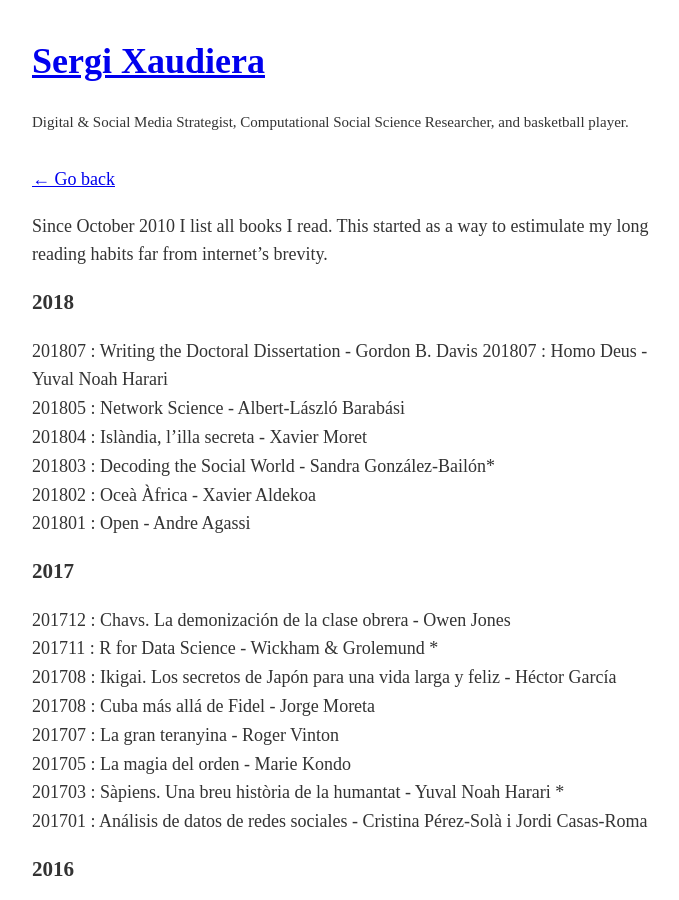
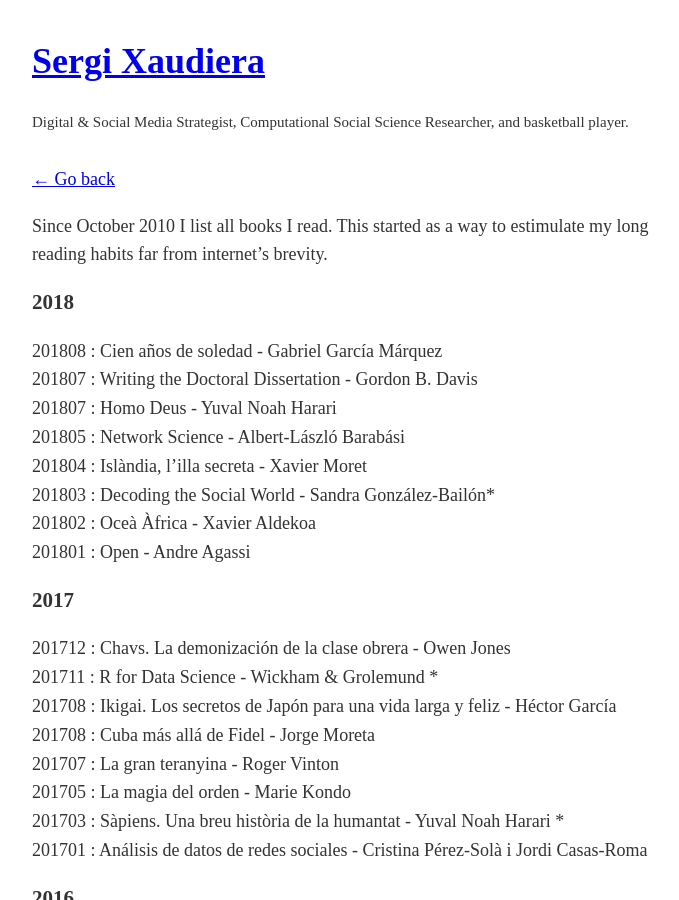
Before and after one commit to sergixaudiera/sergixaudiera.github.io, a Jekyll site: the page built from library.md, in a window 1280 px wide and 900 px high. Shown: the whole window, without its empty margins (283-962 px from the left). Built offline with Jekyll 4.4.1, drawn with Linux system fonts in a browser that asks for light colours.

Commit message:
+ 100 años de soledad

```diff
--- a/library.md
+++ b/library.md
@@ -7,6 +7,7 @@
 Since October 2010 I list all books I read. This started as a way to estimulate my long reading habits far from internet's brevity.
 
 ### 2018
+201808 : Cien años de soledad - Gabriel García Márquez
 201807 : Writing the Doctoral Dissertation - Gordon B. Davis
 201807 : Homo Deus - Yuval Noah Harari
 201805 : Network Science - Albert-László Barabási
```
